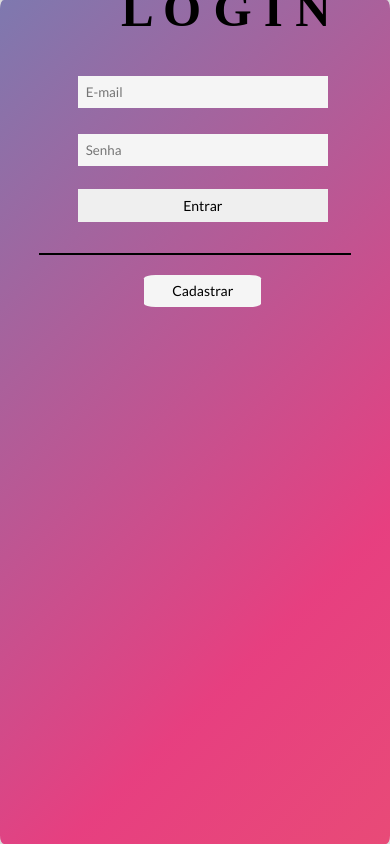
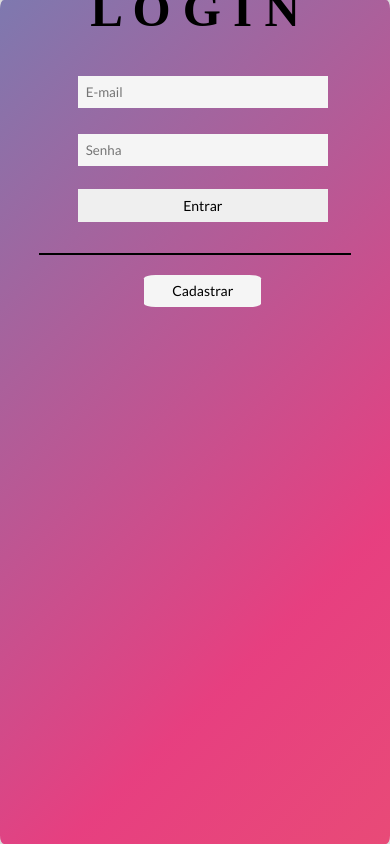
Before and after one commit to luan0412/redeSocial_projeto, a React (Create React App) app: page /Login in a window 390 px wide. Built offline with nearby package versions, Linux system fonts and the light colour scheme; a web font is replaced by a local one.

Commit message:
envio alteracoes

```diff
--- a/src/css/Login.css
+++ b/src/css/Login.css
@@ -129,7 +129,7 @@ body{
     font-size: 49px;
     margin-top: -15%;
     padding-bottom: 5%;
-    margin-left: 31%;
+    text-align: center;
  }
 
  .linklogo{
@@ -161,6 +161,8 @@ body{
 
  span{
     margin: 20%;
+    color: white;
+
 
  }
 
@@ -179,7 +181,9 @@ body{
 
        margin-top: 25%;
 
+
     }
+
  }
 
 
@@ -204,7 +208,7 @@ body{
  @media  (max-width:768px){
     .main{
 
-       margin-top: 30%;
+       margin-top: 0%;
 
     }
     header{
```
